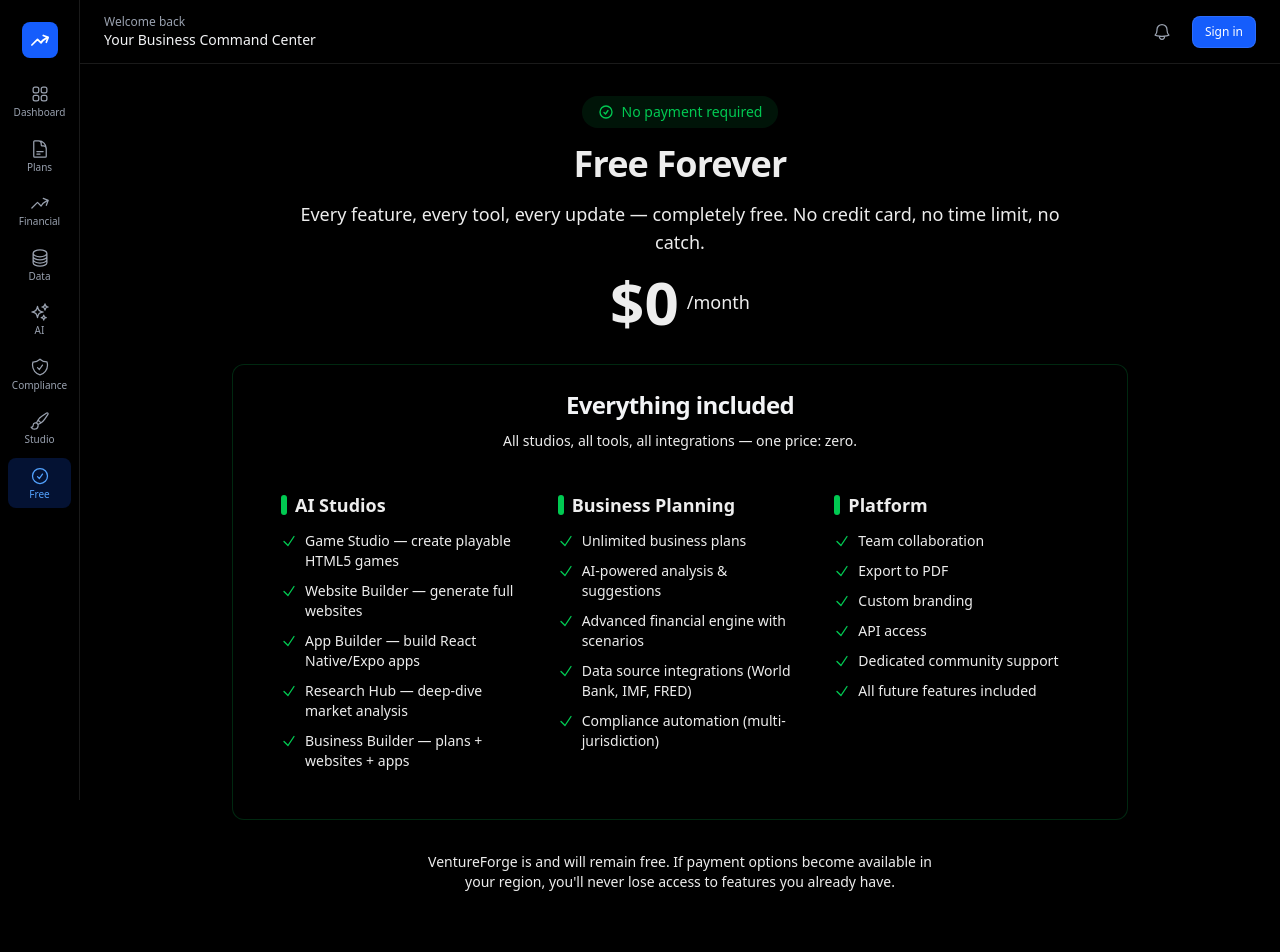
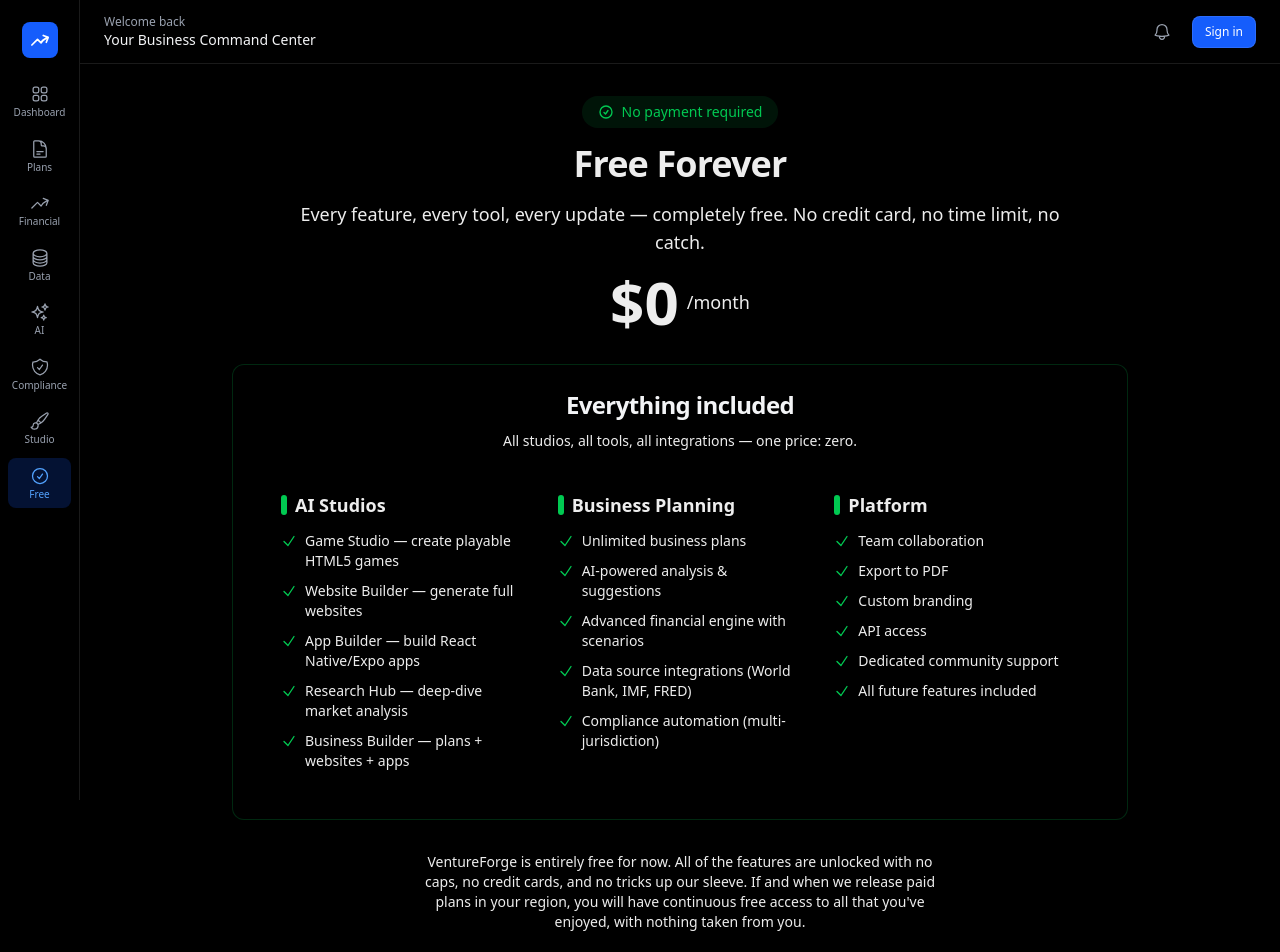
Before and after one commit to bs21082010/ventureforge, a Next.js app: page /pricing in a window 1280 px wide. Shown: the top 952 px of the page. Before the commit the page ends 924 px from the top, so only its background shows below. Built offline with nearby package versions, Linux system fonts and the light colour scheme; no server answers.

Commit message:
Update pricing page free-tier messaging

```diff
--- a/src/app/(app)/pricing/page.tsx
+++ b/src/app/(app)/pricing/page.tsx
@@ -58,7 +58,7 @@
       </Card>
 
       <div className="text-center text-sm text-muted-foreground max-w-lg mx-auto">
-        <p>VentureForge is and will remain free. If payment options become available in your region, you&apos;ll never lose access to features you already have.</p>
+        <p>VentureForge is entirely free for now. All of the features are unlocked with no caps, no credit cards, and no tricks up our sleeve. If and when we release paid plans in your region, you will have continuous free access to all that you&apos;ve enjoyed, with nothing taken from you.</p>
       </div>
     </div>
   );
```
